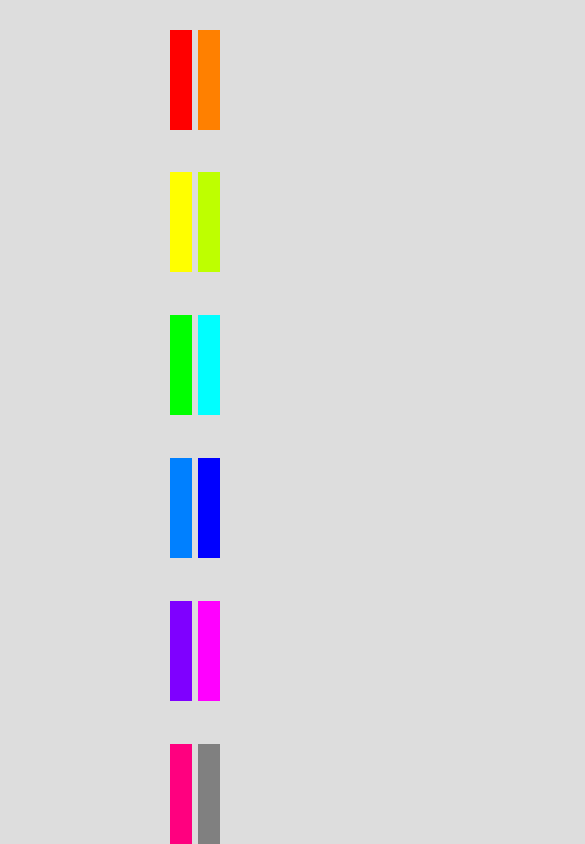
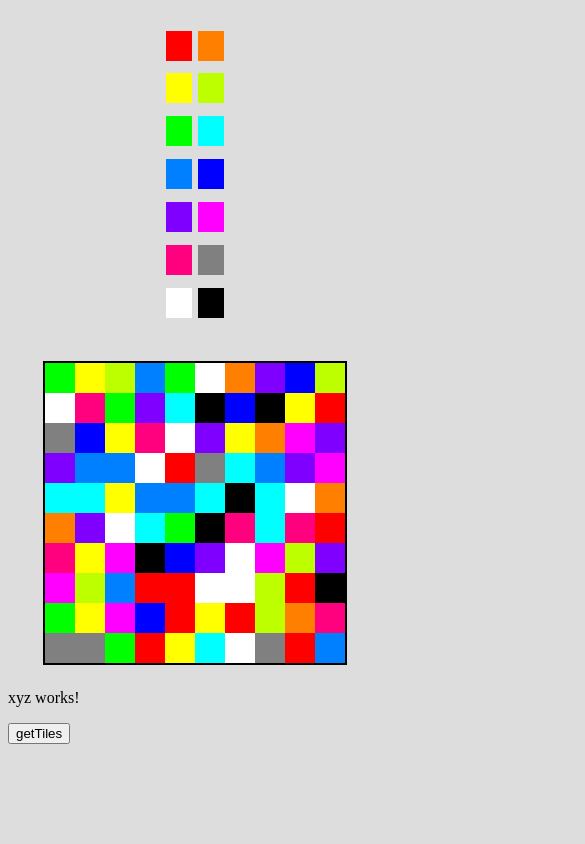
Before and after one commit to HangNailInc/hangnail, an Angular app in the folder frontend/: page / in a window 390 px wide. Shown: the top 844 px of the page, 585 px wide, since content can reach past the window. Built offline with nearby package versions, Linux system fonts and the light colour scheme.

Commit message:
Made more responsive

```diff
--- a/frontend/src/app/app.component.css
+++ b/frontend/src/app/app.component.css
@@ -4,8 +4,6 @@
 }
 
 .color-picker {
-  width: 15%;
-  height: 100%;
   margin-top: 16px;
 }
 
--- a/frontend/src/app/color-picker/color-picker.component.css
+++ b/frontend/src/app/color-picker/color-picker.component.css
@@ -1,8 +1,8 @@
 .picker-container {
     display: flex;
     flex-wrap: wrap;
-    width: 100%;
-    height: 1000px;
+    width: 150px;
+    height: 700px;
     padding-top: 10%;
     padding-bottom: 10%;
     padding-right: 5%;
@@ -20,4 +20,44 @@
     border-width: 6px;
     border-color: black;
     border-style: solid;
+}
+
+/* For Tablets */
+@media screen and (min-width: 540px) and (max-width: 780px) {
+    .picker-container {
+        display: flex;
+        flex-wrap: wrap;
+        width: 100px;
+        height: 500px;
+        padding-top: 10%;
+        padding-bottom: 10%;
+        padding-right: 5%;
+        padding-left: 5%;
+    }
+
+    .color-bordered {
+        border-width: 4px;
+        border-color: black;
+        border-style: solid;
+    }
+}
+
+    /* For Mobile */
+@media screen and (max-width: 540px) {
+    .picker-container {
+        display: flex;
+        flex-wrap: wrap;
+        width: 65px;
+        height: 300px;
+        padding-top: 10%;
+        padding-bottom: 10%;
+        padding-right: 5%;
+        padding-left: 5%;
+    }
+
+    .color-bordered {
+        border-width: 2px;
+        border-color: black;
+        border-style: solid;
+      }
   }
--- a/frontend/src/app/grid/grid.component.css
+++ b/frontend/src/app/grid/grid.component.css
@@ -1,9 +1,9 @@
 .grid-container {
   display: flex;
   flex-wrap: wrap;
-  width: 1000px;
-  height: 1000px;
-  border-width: 3px;
+  width: 650px;
+  height: 650px;
+  border-width: 6px;
   border-color: black;
   border-style: solid;
 }
@@ -22,3 +22,41 @@
   border-color: black;
   border-style: solid;
 }
+
+/* For Mobile */
+@media screen and (max-width: 540px) {
+  .grid-container {
+    display: flex;
+    flex-wrap: wrap;
+    width: 300px;
+    height: 300px;
+    border-width: 2px;
+    border-color: black;
+    border-style: solid;
+  }
+
+  .tile-bordered {
+    border-width: 2px;
+    border-color: black;
+    border-style: solid;
+  }
+}
+
+/* For Tablets */
+@media screen and (min-width: 540px) and (max-width: 780px) {
+  .grid-container {
+    display: flex;
+    flex-wrap: wrap;
+    width: 500px;
+    height: 500px;
+    border-width: 2px;
+    border-color: black;
+    border-style: solid;
+  }
+
+  .tile-bordered {
+    border-width: 4px;
+    border-color: black;
+    border-style: solid;
+  }
+}
```
